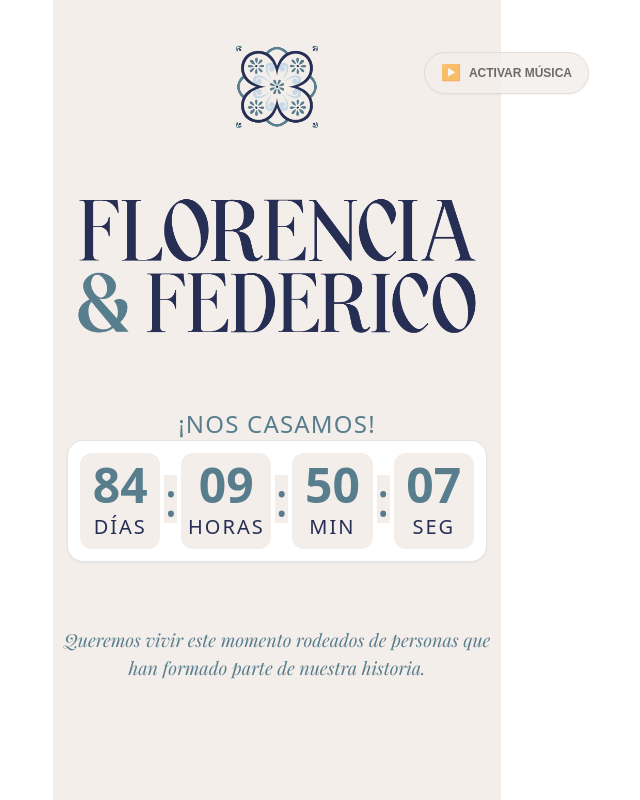
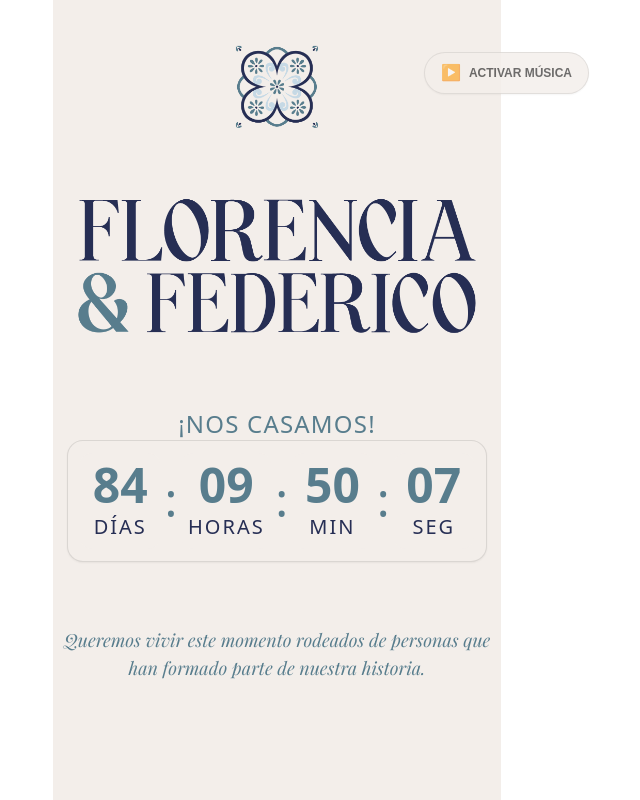
Before and after one commit to facus027/invitacion_casamiento, a React (Vite) app: page / in a window 1280 px wide. Shown: the top 800 px of the page, without its empty margins (363-1003 px from the left). Built offline with nearby package versions, Linux system fonts and the light colour scheme; a web font is replaced by a local one.

Commit message:
contador

```diff
--- a/src/components/Countdown.tsx
+++ b/src/components/Countdown.tsx
@@ -44,7 +44,7 @@ export function Countdown({ targetDate }: CountdownProps) {
   }, [targetMs])
 
  return (
-    <div className="mx-auto w-full max-w-[420px] rounded-2xl border border-black/10 bg-white p-3 shadow-sm">
+    <div className="mx-auto w-full max-w-[420px] rounded-2xl border border-black/10 bg-background p-3 shadow-sm">
       <div className="flex w-full items-center justify-between gap-1">
         <TimeBox label="Días" value={timeLeft.days} />
         <Colon />
```
